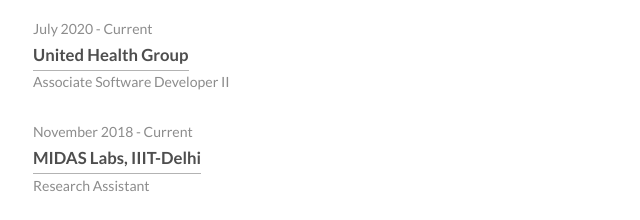
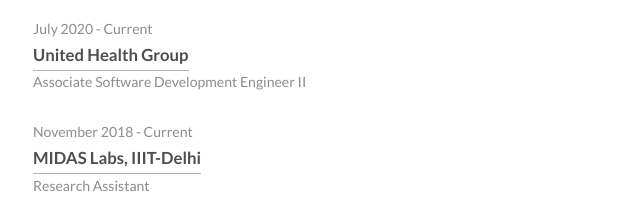
Before and after one commit to akash418/akash418.github.io, a plain HTML site: page index.html in a window 1280 px wide. Shown: the part 807-1027 px from the top of the page, 296-936 px from the left. Drawn offline with Linux system fonts and the light colour scheme.

Commit message:
minor work ex update

```diff
--- a/index.html
+++ b/index.html
@@ -105,7 +105,7 @@
 			<ul class="work-list">
 				<li>July 2020 - Current</li>
 				<li><a href="https://www.unitedhealthgroup.com/">United Health Group</a></li>
-				<li>Associate Software Developer II</li>
+				<li>Associate Software Development Engineer II</li>
 			</ul>
 
 
```
